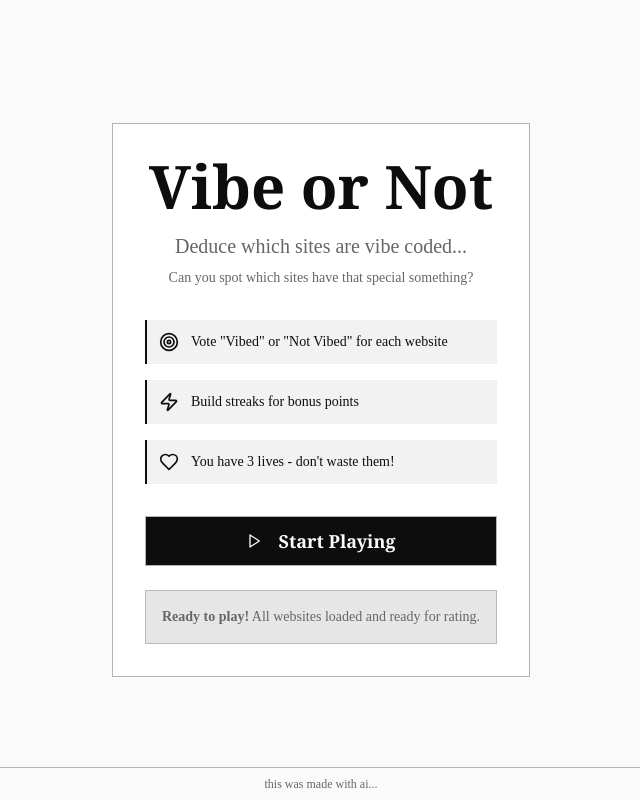
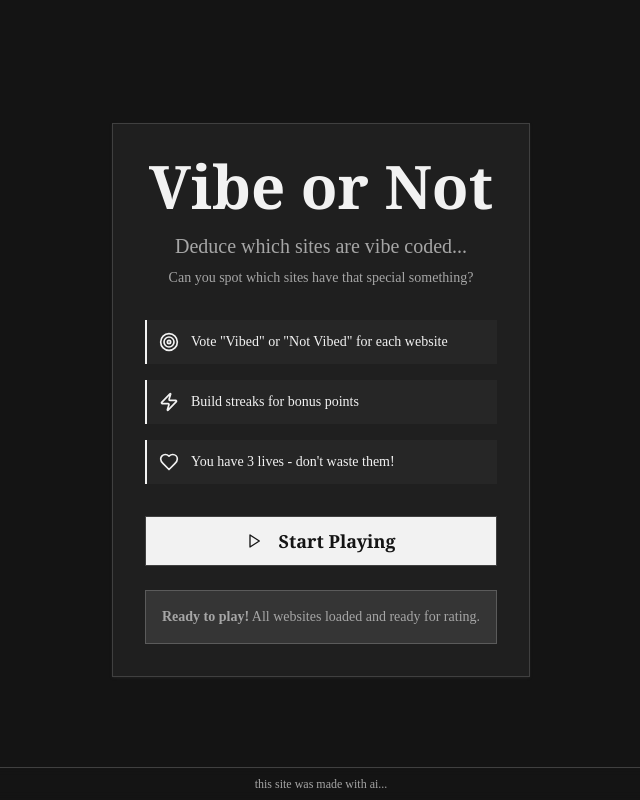
Before and after one commit to zach3141592/vibe-or-not, a React (Vite) app: page / in a window 1280 px wide. Shown: the whole page, without its empty margins (319-959 px from the left). Built offline with nearby package versions, Linux system fonts and the light colour scheme; the HTML template or start-up script is replaced by a standard one.

Commit message:
add stuff

```diff
--- a/src/App.tsx
+++ b/src/App.tsx
@@ -23,7 +23,7 @@ const App = () => (
       {/* AI Attribution Banner */}
       <div className="fixed bottom-0 left-0 right-0 bg-background/90 backdrop-blur-sm border-t border-border px-4 py-2 z-50">
         <p className="text-center text-xs text-muted-foreground">
-          this was made with ai...
+          this site was made with ai...
         </p>
       </div>
     </TooltipProvider>
--- a/src/components/game/GameInterface.tsx
+++ b/src/components/game/GameInterface.tsx
@@ -147,9 +147,9 @@ export default function GameInterface({ onBackToMenu }: GameInterfaceProps) {
       }
 
       toast({
-        title: "Correct! 🎉",
+        title: "Correct!",
         description: `+${10 + (gameState.streak * 2)} points ${newStreak > 1 ? `(${newStreak}x streak!)` : ''}`,
-        className: "bg-gradient-vibe border-vibe",
+        className: "bg-gray-300 border border-black text-black",
       });
     } else {
       const newLives = gameState.lives - 1;
@@ -163,7 +163,7 @@ export default function GameInterface({ onBackToMenu }: GameInterfaceProps) {
         }));
 
         toast({
-          title: "Game Over 💀",
+          title: "Game Over",
           description: `Final score: ${gameState.score}`,
           variant: "destructive",
         });
@@ -188,7 +188,7 @@ export default function GameInterface({ onBackToMenu }: GameInterfaceProps) {
         }
 
         toast({
-          title: "Wrong! 😵",
+          title: "Wrong!",
           description: `${newLives} ${newLives === 1 ? 'life' : 'lives'} remaining`,
           variant: "destructive",
         });
@@ -203,17 +203,17 @@ export default function GameInterface({ onBackToMenu }: GameInterfaceProps) {
   if (gameState.gameOver) {
     return (
       <div className="min-h-screen bg-background flex items-center justify-center p-4">
-        <Card className="p-8 text-center max-w-md mx-auto bg-card border border-border shadow-card">
+        <Card className="p-8 text-center max-w-md mx-auto bg-white border border-border shadow-card">
           <div className="mb-6">
-            <h1 className="text-4xl font-bold text-foreground mb-2 font-serif">
+            <h1 className="text-4xl font-bold text-black mb-2 font-serif">
               Game Over!
             </h1>
-            <p className="text-muted-foreground">You've used all your lives</p>
+            <p className="text-gray-600">You've used all your lives</p>
           </div>
 
-          <div className="mb-6 p-4 bg-muted border-l-4 border-primary">
-            <p className="text-2xl font-bold text-foreground">Final Score</p>
-            <p className="text-4xl font-bold text-foreground font-serif">
+          <div className="mb-6 p-4 bg-gray-50 border-l-4 border-black">
+            <p className="text-2xl font-bold text-black">Final Score</p>
+            <p className="text-4xl font-bold text-black font-serif">
               {gameState.score}
             </p>
           </div>
@@ -222,7 +222,7 @@ export default function GameInterface({ onBackToMenu }: GameInterfaceProps) {
             onClick={startNewGame}
             variant="default"
             size="lg"
-            className="bg-primary hover:bg-primary/90 text-primary-foreground font-semibold border font-serif"
+            className="bg-black hover:bg-gray-800 text-white font-semibold border font-serif"
           >
             <RotateCcw className="mr-2 h-4 w-4" />
             Play Again
@@ -235,18 +235,18 @@ export default function GameInterface({ onBackToMenu }: GameInterfaceProps) {
   if (gameState.allSitesCompleted) {
     return (
       <div className="min-h-screen bg-background flex items-center justify-center p-4">
-        <Card className="p-8 text-center max-w-md mx-auto bg-card border border-border shadow-card">
+        <Card className="p-8 text-center max-w-md mx-auto bg-white border border-border shadow-card">
           <div className="mb-6">
-            <Trophy className="h-16 w-16 text-vibe mx-auto mb-4" />
-            <h1 className="text-4xl font-bold text-foreground mb-2 font-serif">
+            <Trophy className="h-16 w-16 text-black mx-auto mb-4" />
+            <h1 className="text-4xl font-bold text-black mb-2 font-serif">
               Congratulations!
             </h1>
-            <p className="text-muted-foreground">You've rated all {websiteData.length} websites!</p>
+            <p className="text-gray-600">You've rated all {websiteData.length} websites!</p>
           </div>
 
-          <div className="mb-6 p-4 bg-muted border-l-4 border-success">
-            <p className="text-2xl font-bold text-foreground">Final Score</p>
-            <p className="text-4xl font-bold text-foreground font-serif">
+          <div className="mb-6 p-4 bg-gray-50 border-l-4 border-black">
+            <p className="text-2xl font-bold text-black">Final Score</p>
+            <p className="text-4xl font-bold text-black font-serif">
               {gameState.score}
             </p>
           </div>
@@ -254,7 +254,7 @@ export default function GameInterface({ onBackToMenu }: GameInterfaceProps) {
           <Button
             onClick={startNewGame}
             size="lg"
-            className="w-full bg-primary hover:bg-primary/90 text-primary-foreground font-semibold mb-4 border font-serif"
+            className="w-full bg-black hover:bg-gray-800 text-white font-semibold mb-4 border font-serif"
           >
             <RotateCcw className="mr-2 h-4 w-4" />
             Play Again
--- a/src/index.css
+++ b/src/index.css
@@ -2,54 +2,54 @@
 @tailwind components;
 @tailwind utilities;
 
-/* Vibe or Not - Clean newspaper aesthetic with off-white and black */
+/* Vibe or Not - Clean dark newspaper aesthetic */
 
 @layer base {
   :root {
-    --background: 0 0% 98%;
-    --foreground: 0 0% 5%;
+    --background: 0 0% 8%;
+    --foreground: 0 0% 95%;
 
-    --card: 0 0% 100%;
-    --card-foreground: 0 0% 5%;
+    --card: 0 0% 12%;
+    --card-foreground: 0 0% 95%;
 
-    --popover: 0 0% 100%;
-    --popover-foreground: 0 0% 5%;
+    --popover: 0 0% 12%;
+    --popover-foreground: 0 0% 95%;
 
-    --primary: 0 0% 5%;
-    --primary-foreground: 0 0% 98%;
+    --primary: 0 0% 95%;
+    --primary-foreground: 0 0% 8%;
 
-    --secondary: 0 0% 95%;
-    --secondary-foreground: 0 0% 5%;
+    --secondary: 0 0% 15%;
+    --secondary-foreground: 0 0% 90%;
 
-    --muted: 0 0% 95%;
-    --muted-foreground: 0 0% 40%;
+    --muted: 0 0% 15%;
+    --muted-foreground: 0 0% 65%;
 
-    --accent: 0 0% 5%;
-    --accent-foreground: 0 0% 98%;
+    --accent: 0 0% 95%;
+    --accent-foreground: 0 0% 8%;
 
-    --destructive: 0 0% 5%;
-    --destructive-foreground: 0 0% 98%;
+    --destructive: 0 0% 95%;
+    --destructive-foreground: 0 0% 8%;
 
-    --border: 0 0% 70%;
-    --input: 0 0% 95%;
-    --ring: 0 0% 5%;
+    --border: 0 0% 25%;
+    --input: 0 0% 15%;
+    --ring: 0 0% 95%;
 
-    --success: 0 0% 5%;
-    --success-foreground: 0 0% 98%;
+    --success: 0 0% 95%;
+    --success-foreground: 0 0% 8%;
 
-    --vibe: 0 0% 5%;
-    --vibe-foreground: 0 0% 98%;
+    --vibe: 0 0% 95%;
+    --vibe-foreground: 0 0% 8%;
 
-    --not-vibe: 0 0% 5%;
-    --not-vibe-foreground: 0 0% 98%;
+    --not-vibe: 0 0% 95%;
+    --not-vibe-foreground: 0 0% 8%;
 
-    --gradient-primary: linear-gradient(135deg, hsl(0 0% 5%), hsl(0 0% 15%));
-    --gradient-secondary: linear-gradient(135deg, hsl(0 0% 98%), hsl(0 0% 95%));
-    --gradient-vibe: linear-gradient(135deg, hsl(0 0% 5%), hsl(0 0% 15%));
-    --gradient-not-vibe: linear-gradient(135deg, hsl(0 0% 20%), hsl(0 0% 30%));
+    --gradient-primary: linear-gradient(135deg, hsl(0 0% 95%), hsl(0 0% 85%));
+    --gradient-secondary: linear-gradient(135deg, hsl(0 0% 8%), hsl(0 0% 15%));
+    --gradient-vibe: linear-gradient(135deg, hsl(0 0% 95%), hsl(0 0% 85%));
+    --gradient-not-vibe: linear-gradient(135deg, hsl(0 0% 90%), hsl(0 0% 80%));
 
-    --shadow-glow: 0 2px 8px hsl(0 0% 0% / 0.1);
-    --shadow-card: 0 1px 3px hsl(0 0% 0% / 0.1);
+    --shadow-glow: 0 2px 8px hsl(0 0% 0% / 0.3);
+    --shadow-card: 0 2px 6px hsl(0 0% 0% / 0.2);
 
     --radius: 0rem;
 
--- a/tailwind.config.ts
+++ b/tailwind.config.ts
@@ -122,10 +122,10 @@ export default {
         },
         "pulse-glow": {
           "0%, 100%": {
-            boxShadow: "0 1px 3px hsl(0 0% 0% / 0.1)",
+            boxShadow: "0 2px 6px hsl(0 0% 0% / 0.2)",
           },
           "50%": {
-            boxShadow: "0 2px 6px hsl(0 0% 0% / 0.15)",
+            boxShadow: "0 4px 12px hsl(0 0% 0% / 0.3)",
           },
         },
       },
```
